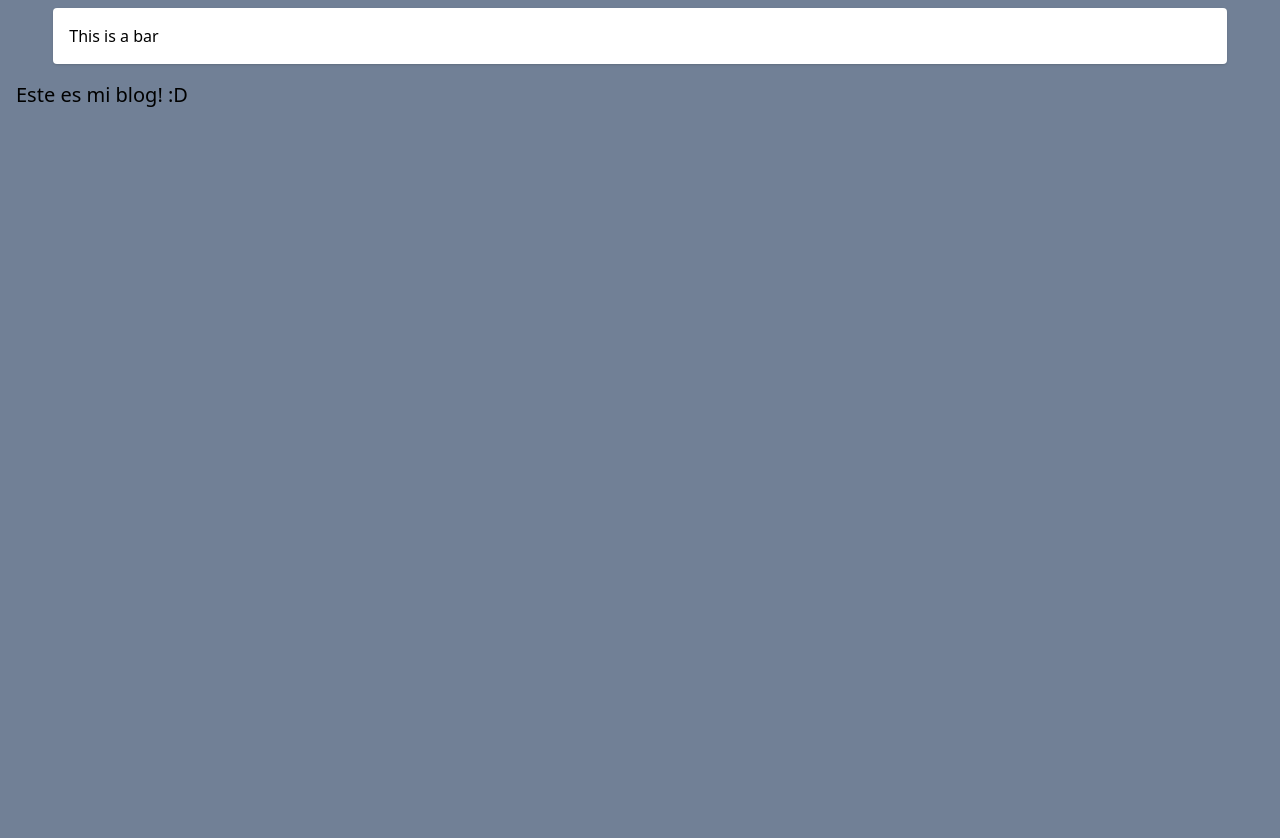
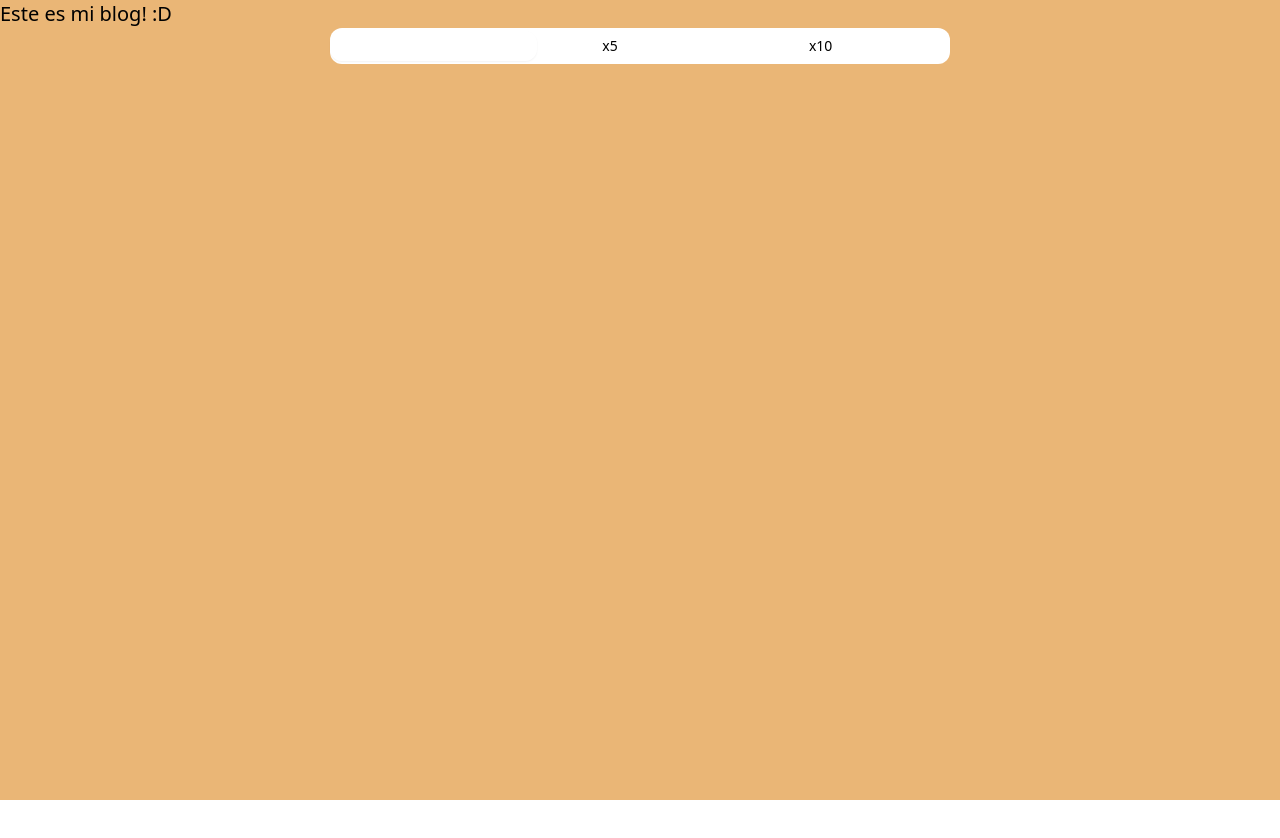
Before and after one commit to javiermartinez27/nextjs-blog, a Next.js app: page / in a window 1280 px wide. Shown: the top 838 px of the page. After the commit the page ends 800 px from the top, so only its background shows below. Built offline with nearby package versions, Linux system fonts and the light colour scheme.

Commit message:
feat: fixed tailwind custom classes and added slider

```diff
--- a/package.json
+++ b/package.json
@@ -9,13 +9,15 @@
     "lint": "next lint"
   },
   "dependencies": {
+    "autoprefixer": "^9.8.8",
     "clsx": "^1.2.1",
     "eslint": "8.37.0",
     "eslint-config-next": "13.3.0",
     "next": "13.3.0",
+    "postcss": "^7.0.39",
     "react": "18.2.0",
     "react-dom": "18.2.0",
-    "tailwindcss": "^1"
+    "tailwindcss": "npm:@tailwindcss/postcss7-compat@^2.2.17"
   },
   "devDependencies": {
     "@types/node": "18.15.13",
--- a/src/components/Layout.tsx
+++ b/src/components/Layout.tsx
@@ -7,16 +7,17 @@ type LayoutProps = {
 
 export default function Layout( { children }: LayoutProps) {
   return (
-    <div className="bg-gray-600 ">
+    <div className="bg-[#EAB676]">
       <Head>
         <title>JMSabathier Blog</title>
         <meta name="description" content="Generated by create next app" />
         <meta name="viewport" content="width=device-width, initial-scale=1" />
         <link rel="icon" href="/favicon.ico" />
       </Head>
-      <Navbar />
+      {/* <Navbar />
       <div className="mt-20">{children}</div>
-      {/* <Footer /> */}
+      <Footer /> */}
+      {children}
     </div>
   )
 }
--- /dev/null
+++ b/src/components/home/CategorySlider.tsx
@@ -0,0 +1,127 @@
+import React, { useMemo } from "react";
+import clsx from "clsx";
+
+type CategorySliderProps = {
+  selectedAmount: string;
+  setSelectedAmount: (value: string) => void;
+};
+
+function CategorySlider({ selectedAmount, setSelectedAmount }: CategorySliderProps) {
+  function onClickHandler(value: string) {
+    setSelectedAmount(value);
+  }
+
+  const amountOptions = {
+    "1 sesión": (
+      <>
+        <div className={clsx("lg:hidden", selectedAmount !== "1 sesión" && "!inline")}>x1</div>
+        <div className={clsx("hidden", selectedAmount === "1 sesión" && "lg:!inline")}>1 sesión</div>
+      </>
+    ),
+    "5 sesiones": (
+      <div className="flex flex-row gap-x-1">
+        <div className={clsx("lg:hidden", selectedAmount !== "5 sesiones" && "!inline")}>x5</div>
+        <div className={clsx("hidden", selectedAmount === "5 sesiones" && "lg:!inline")}>5 sesiones</div>
+        <div
+          className={clsx(
+            "w-14",
+            "rounded-tl-full rounded-br-full",
+            "bg-c1 text-white",
+            selectedAmount === "5 sesiones" && "!bg-white !text-c1",
+          )}
+        >
+          -5%
+        </div>
+      </div>
+    ),
+    "10 sesiones": (
+      <div className="flex flex-row gap-x-1">
+        <div className={clsx("lg:hidden", selectedAmount !== "10 sesiones" && "!inline")}>x10</div>
+        <div className={clsx("hidden", selectedAmount === "10 sesiones" && "lg:!inline")}>10 sesiones</div>
+        <div
+          className={clsx(
+            "w-14",
+            "rounded-tl-full rounded-br-full",
+            "bg-c1 text-white",
+            selectedAmount === "10 sesiones" && "!bg-white !text-c1",
+          )}
+        >
+          -10%
+        </div>
+      </div>
+    ),
+  };
+
+  const translationValue = useMemo(() => {
+    if (Object.keys(amountOptions).length > 0 && selectedAmount) {
+      return 100 * (Object.keys(amountOptions).findIndex((item) => item === selectedAmount) || 0);
+    }
+    return 0;
+    // eslint-disable-next-line react-hooks/exhaustive-deps
+  }, [selectedAmount]);
+
+  return (
+    <section className={clsx("w-full px-5")}>
+      <div
+        className={clsx(
+          "lg:w-1/2",
+          "grid grid-cols-3 gap-x-5",
+          "mx-auto p-1",
+          "bg-white",
+          "rounded-full md:rounded-xl",
+          "relative",
+        )}
+      >
+        <div
+          className={clsx(
+            "h-5/6 w-1/3",
+            "bg-c1",
+            "rounded-full md:rounded-xl",
+            "absolute transition-transform duration-300",
+            "border border-white shadow-sm",
+            "self-center",
+          )}
+          style={{ transform: `translateX(${translationValue}%)` }}
+        ></div>
+
+        {amountOptions &&
+          Object.keys(amountOptions).length > 0 &&
+          Object.keys(amountOptions).map((option) => (
+            <React.Fragment key={option}>
+              <button
+                onClick={() => onClickHandler(option)}
+                className={clsx(
+                  "w-full",
+                  "z-10",
+                  "col-span-1",
+                  "py-1",
+                  "bg-transparent",
+                  "rounded-xl",
+                  "transition-colors duration-200",
+                  "disabled:cursor-not-allowed",
+                  "group",
+                  selectedAmount !== option && "hover:bg-gray-200/70",
+                )}
+              >
+                <p
+                  className={clsx(
+                    "text-center text-sm text-examedi-black-dark",
+                    "font-medium",
+                    "z-20",
+                    "transition-colors delay-75 duration-150",
+                    "group-disabled:text-examedi-gray-4",
+                    "flex justify-center",
+                    selectedAmount === option && "!text-white",
+                  )}
+                >
+                  {amountOptions[option as keyof typeof amountOptions]}
+                </p>
+              </button>
+            </React.Fragment>
+          ))}
+      </div>
+    </section>
+  );
+}
+
+export default CategorySlider;
--- a/src/pages/index.tsx
+++ b/src/pages/index.tsx
@@ -1,7 +1,12 @@
+import React from "react";
+import CategorySlider from "@/components/home/CategorySlider";
+
 export default function Home() {
+  const [selectedAmount, setSelectedAmount] = React.useState("1 sesión");
   return (
     <div className="w-full h-screen">
-      <div className="m-4 text-xl font-medium">Este es mi blog! :D</div>
+      <div className="text-xl font-medium">Este es mi blog! :D</div>
+      <CategorySlider selectedAmount={selectedAmount} setSelectedAmount={setSelectedAmount} />
     </div>
   )
 }
--- a/tailwind.config.js
+++ b/tailwind.config.js
@@ -6,7 +6,10 @@ module.exports = {
     // removeDeprecatedGapUtilities: true,
     // purgeLayersByDefault: true,
   },
-  purge: [],
+  mode: 'jit',
+  purge: [
+    './src/**/*.{js,ts,jsx,tsx,mdx}',
+  ],
   theme: {
     extend: {},
   },
```
Also changed, not shown: 2 other files (tests, documents, lock files or other folders).
